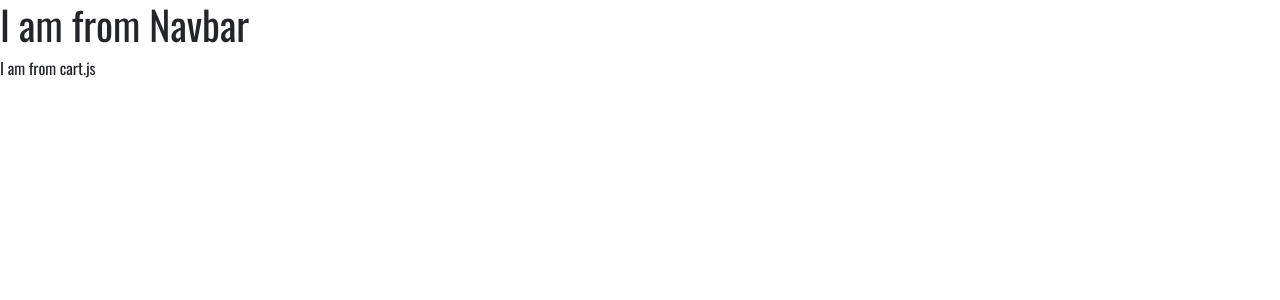
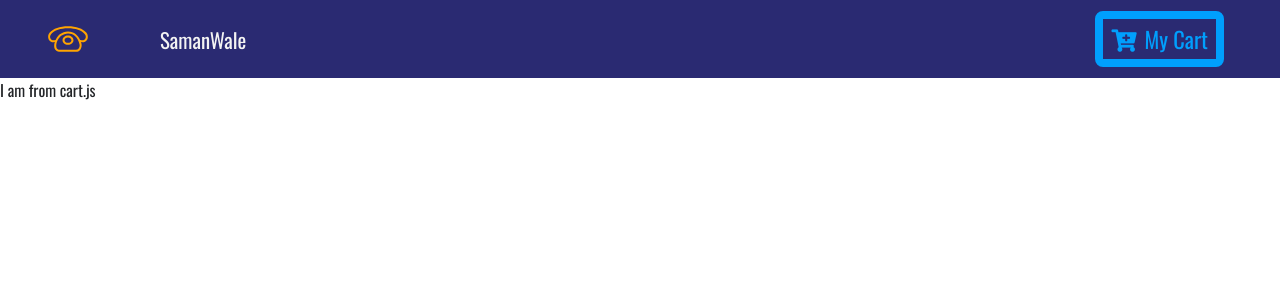
Before and after one commit to himanshush200599/e-commerce-ReactJS-, a React (Create React App) app: page /cart in a window 1280 px wide. Shown: the top 300 px of the page. Built offline with nearby package versions, Linux system fonts and the light colour scheme.

Commit message:
done with navbar

```diff
--- a/package.json
+++ b/package.json
@@ -8,7 +8,8 @@
     "react-dom": "^16.7.0",
     "react-router": "^4.3.1",
     "react-router-dom": "^4.3.1",
-    "react-scripts": "2.1.3"
+    "react-scripts": "2.1.3",
+    "styled-components": "^4.1.3"
   },
   "scripts": {
     "start": "react-scripts start",
--- /dev/null
+++ b/src/components/Button.js
@@ -0,0 +1,20 @@
+import styled from "styled-components";
+export const ButtonContainer = styled.button`
+  text-transform: capitalize;
+  font-size: 1.4rem;
+  background: transparent;
+  border: 0.5rem solid var(--lightBlue);
+  color: var(--lightBlue);
+  border-radius: 0.5rem;
+  padding: 0.2rem 0.5rem;
+  cursor: pointer;
+  margin: 0.2rem 0.5rem 0.2rem 0;
+  transition: all 0.5s ease-in-out;
+  &:hover{
+    background:var(--lightBlue)
+    color:var(--mainBlue)
+  }
+  &:focus{
+    outline:none
+  }
+`;
--- a/src/components/Navbar.js
+++ b/src/components/Navbar.js
@@ -1,11 +1,40 @@
 import React, { Component } from "react";
+import { Link } from "react-router-dom";
+import logo from "../logo.svg";
+import { ButtonContainer } from "./Button";
+import styled from "styled-components";
 class Navbar extends Component {
   render() {
     return (
-      <div>
-        <h1>I am from Navbar</h1>
-      </div>
+      <NavWrapper className="navbar navbar-expand-sm navbar-dark px-sm-5">
+        <Link to="/">
+          <img src={logo} alt="samanWale" className="navbar-brand" />
+        </Link>
+        <ul className="navbar-nav align-items-center">
+          <li className="nav-item ml-5">
+            <Link to="/" className="nav-link">
+              SamanWale
+            </Link>
+          </li>
+        </ul>
+        <Link to="/cart" className="ml-auto">
+          <ButtonContainer>
+            <span className="mr-2">
+              <i className="fas fa-cart-plus" />
+            </span>
+            my cart
+          </ButtonContainer>
+        </Link>
+      </NavWrapper>
     );
   }
 }
+const NavWrapper = styled.nav`
+  background: var(--mainBlue);
+  .nav-link {
+    color: var(--mainWhite) !important;
+    font-size: 1.3rem;
+    text-transform: capitalize;
+  }
+`;
 export default Navbar;
```
Also changed, not shown: 1 other file (tests, documents, lock files or other folders).
